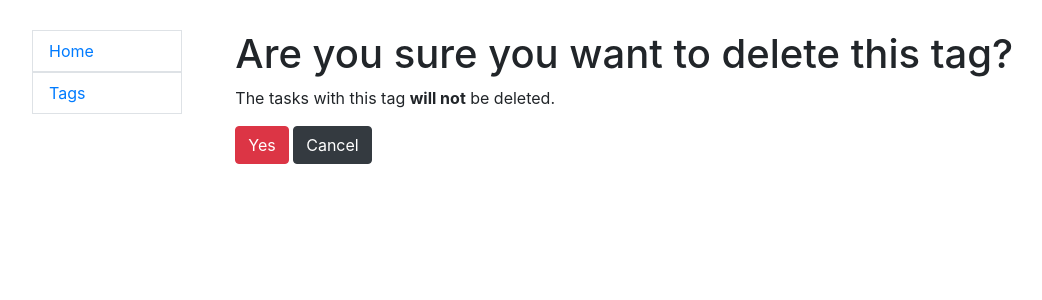
After one commit to o-zinevych/todo-list, a Django app: template templates/todo/tag_confirm_delete.html in a window 1280 px wide. The commit adds this page. Shown: the top 300 px of the page, without its empty margins (13-1055 px from the left). Run offline with Django 5.2, Linux system fonts and the light colour scheme; the template is opened without the code that fills it, so the values that code supplies are empty.

Commit message:
feat: add a url path, view and a button to delete tags to tag list

```diff
--- /dev/null
+++ b/templates/todo/tag_confirm_delete.html
@@ -0,0 +1,9 @@
+{% extends "base.html" %}
+
+{% block title %}Delete Tag{% endblock %}
+
+{% block content %}
+  <h1>Are you sure you want to delete this tag?</h1>
+  <p>The tasks with this tag <strong>will not</strong> be deleted.</p>
+  {% include "includes/confirm_delete_form.html" %}
+{% endblock %}
--- a/templates/todo/tag_list.html
+++ b/templates/todo/tag_list.html
@@ -27,7 +27,9 @@
             </a>
           </td>
           <td>
-            <a href=""></a>
+            <a href="{% url 'todo:tag-delete' tag.id %}" class="btn btn-secondary">
+              Delete
+            </a>
           </td>
         </tr>
       {% endfor %}
--- a/todo/urls.py
+++ b/todo/urls.py
@@ -4,6 +4,7 @@
     TagListView,
     TagCreateView,
     TagUpdateView,
+    TagDeleteView,
     TaskListView,
     TaskCreateView,
     TaskUpdateView,
@@ -26,4 +27,5 @@
     path("tags/", TagListView.as_view(), name="tag-list"),
     path("tags/create/", TagCreateView.as_view(), name="tag-create"),
     path("tags/<int:pk>/update/", TagUpdateView.as_view(), name="tag-update"),
+    path("tags/<int:pk>/delete/", TagDeleteView.as_view(), name="tag-delete"),
 ]
--- a/todo/views.py
+++ b/todo/views.py
@@ -53,3 +53,8 @@
     model = Tag
     fields = "__all__"
     success_url = reverse_lazy("todo:tag-list")
+
+
+class TagDeleteView(generic.DeleteView):
+    model = Tag
+    success_url = reverse_lazy("todo:tag-list")
```
